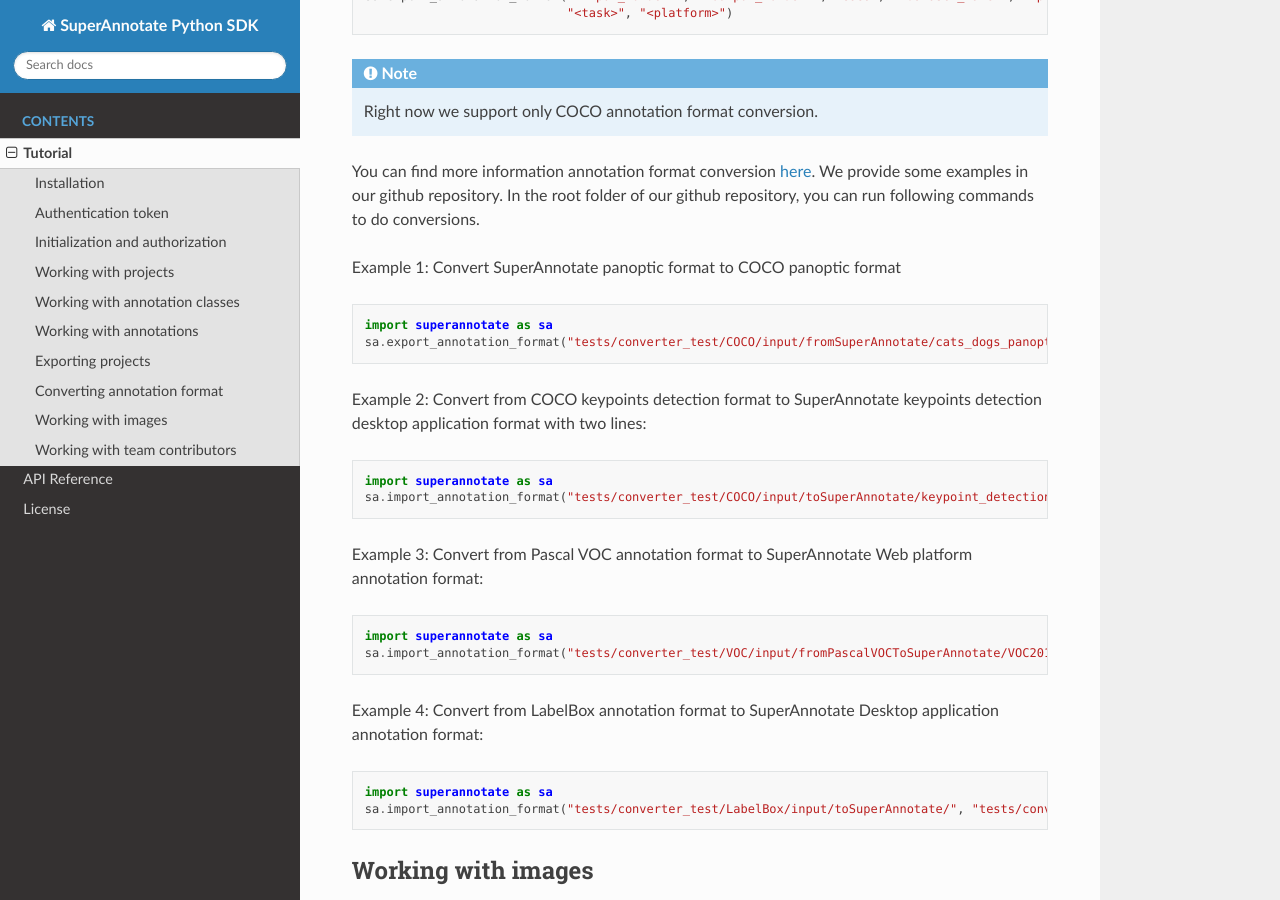
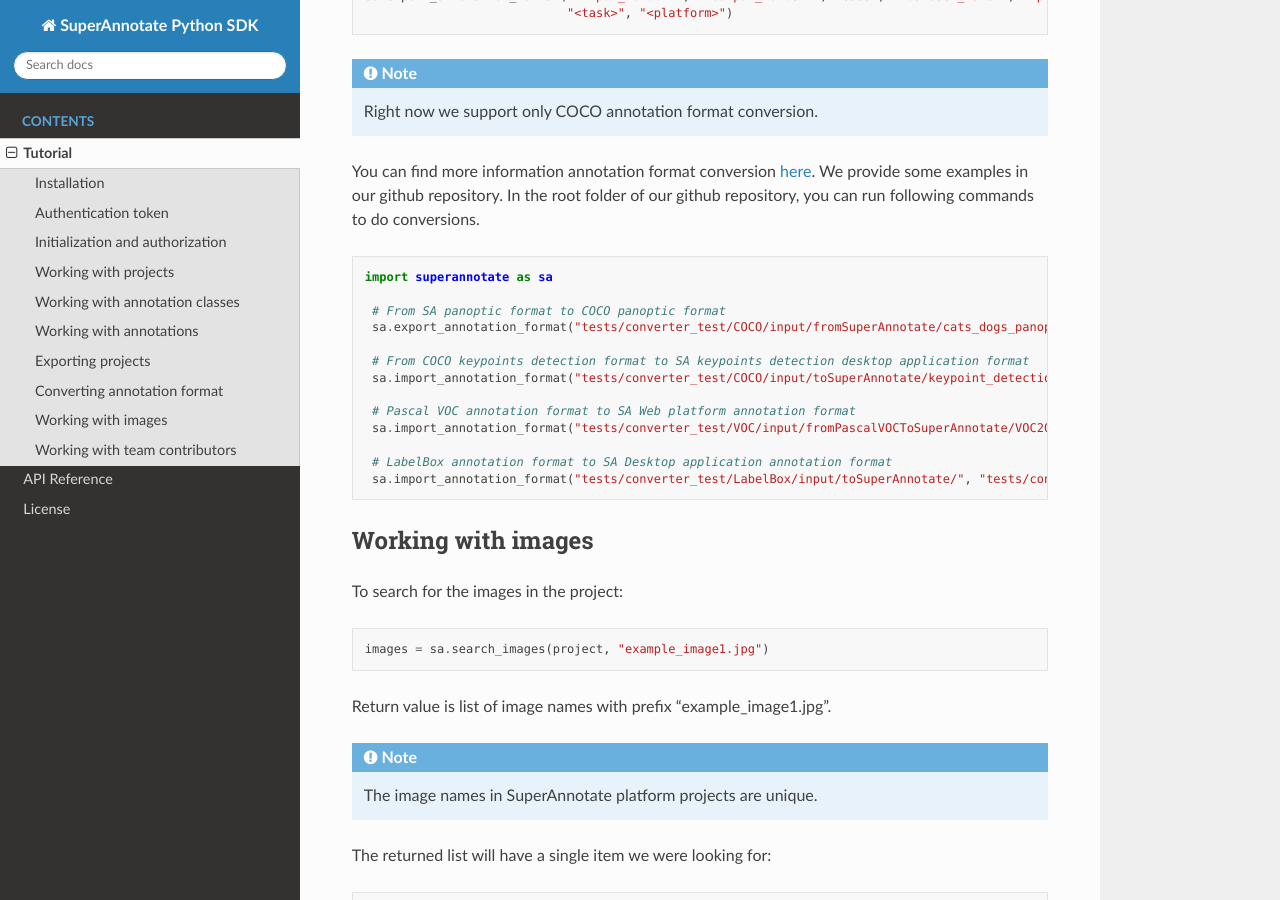
Before and after one commit to superannotateai/superannotate-python-sdk, a Sphinx documentation site: the page built from docs/source/tutorial.sdk.rst, in a window 1280 px wide and 900 px high, scrolled down 4320 px. Built offline with Sphinx 7.4.7 and the Read the Docs theme 2.0.0, drawn with Linux system fonts in a browser that asks for light colours.

Commit message:
Docs improved

```diff
--- a/docs/source/tutorial.sdk.rst
+++ b/docs/source/tutorial.sdk.rst
@@ -228,34 +228,21 @@
 
 You can find more information annotation format conversion :ref:`here <ref_converter>`. We provide some examples in our github repository. In the root folder of our github repository, you can run following commands to do conversions.
 
-Example 1: Convert SuperAnnotate panoptic format to COCO panoptic format
-
 .. code-block:: python
 
    import superannotate as sa
-   sa.export_annotation_format("tests/converter_test/COCO/input/fromSuperAnnotate/cats_dogs_panoptic_segm", "tests/converter_test/COCO/output/panoptic","COCO","panoptic_test", "Pixel","panoptic_segmentation","Web")
 
-Example 2: Convert from COCO keypoints detection format to SuperAnnotate keypoints detection desktop application format with two lines:
+    # From SA panoptic format to COCO panoptic format
+    sa.export_annotation_format("tests/converter_test/COCO/input/fromSuperAnnotate/cats_dogs_panoptic_segm", "tests/converter_test/COCO/output/panoptic","COCO","panoptic_test", "Pixel","panoptic_segmentation","Web")
 
+    # From COCO keypoints detection format to SA keypoints detection desktop application format
+    sa.import_annotation_format("tests/converter_test/COCO/input/toSuperAnnotate/keypoint_detection", "tests/converter_test/COCO/output/keypoints", "COCO", "person_keypoints_test", "Vector", "keypoint_detection", "Desktop")
 
-.. code-block:: python
+    # Pascal VOC annotation format to SA Web platform annotation format
+    sa.import_annotation_format("tests/converter_test/VOC/input/fromPascalVOCToSuperAnnotate/VOC2012", "tests/converter_test/VOC/output/instances", "VOC", "instances_test", "Pixel", "instance_segmentation", "Web")
 
-   import superannotate as sa
-   sa.import_annotation_format("tests/converter_test/COCO/input/toSuperAnnotate/keypoint_detection", "tests/converter_test/COCO/output/keypoints", "COCO", "person_keypoints_test", "Vector", "keypoint_detection", "Desktop")
-
-Example 3: Convert from Pascal VOC annotation format to SuperAnnotate Web platform annotation format:
-
-.. code-block:: python
-
-   import superannotate as sa
-   sa.import_annotation_format("tests/converter_test/VOC/input/fromPascalVOCToSuperAnnotate/VOC2012", "tests/converter_test/VOC/output/instances", "VOC", "instances_test", "Pixel", "instance_segmentation", "Web")
-
-Example 4: Convert from LabelBox annotation format to SuperAnnotate Desktop application annotation format:
-
-.. code-block:: python
-
-  import superannotate as sa
-  sa.import_annotation_format("tests/converter_test/LabelBox/input/toSuperAnnotate/", "tests/converter_test/LabelBox/output/objects/", "LabelBox", "labelbox_example", "Vector", "object_detection", "Desktop")
+    # LabelBox annotation format to SA Desktop application annotation format
+    sa.import_annotation_format("tests/converter_test/LabelBox/input/toSuperAnnotate/", "tests/converter_test/LabelBox/output/objects/", "LabelBox", "labelbox_example", "Vector", "object_detection", "Desktop")
 
 
 Working with images
```
